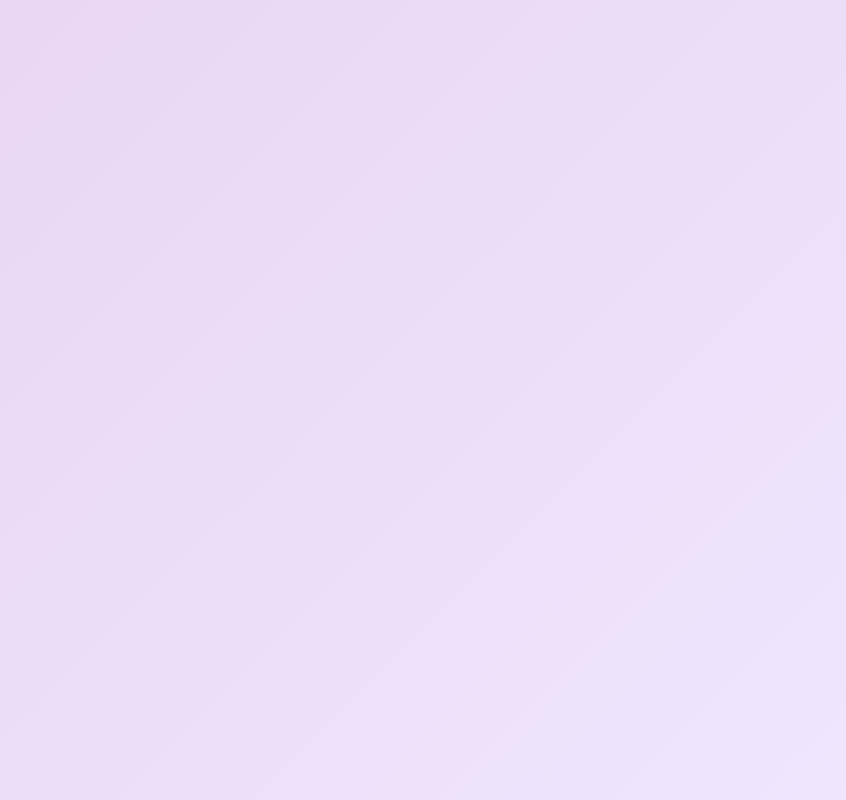
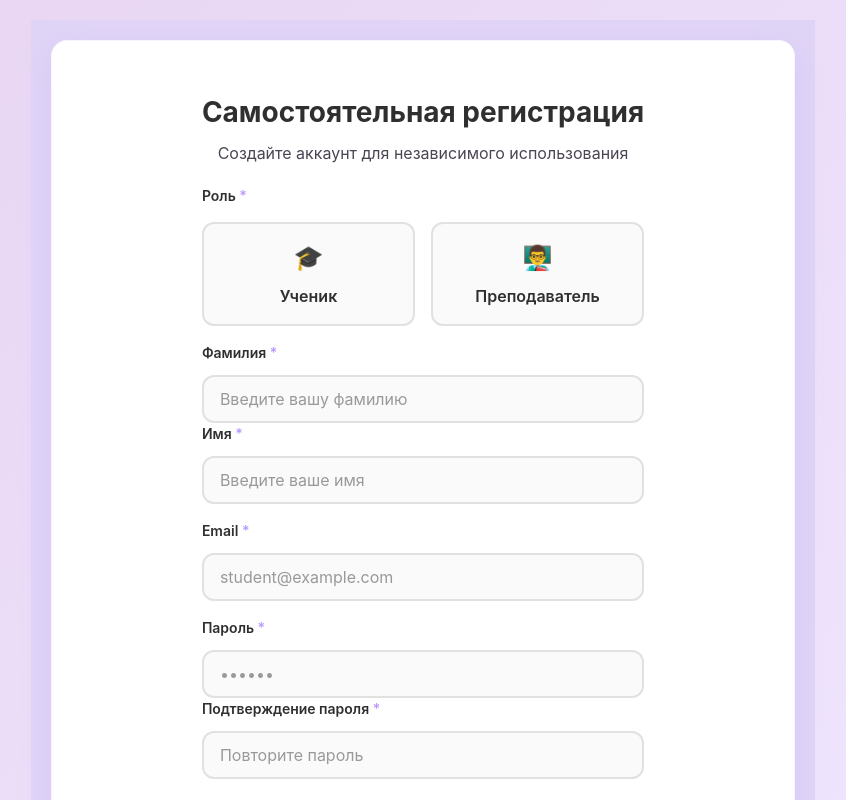
Before and after one commit to Islamdevcom/openschool_frontend, a React (Vite) app: page /self-register in a window 1280 px wide. Before the commit this address had no page. Shown: the top 800 px of the page, without its empty margins (217-1063 px from the left). Built offline with nearby package versions, Linux system fonts and the light colour scheme; no server answers.

Commit message:
feat: add independent registration

```diff
--- a/src/App.jsx
+++ b/src/App.jsx
@@ -32,6 +32,7 @@ function App() {
       <Route path="/enter-code" element={<EnterSchoolCode />} />
       <Route path="/register" element={<RegisterPage />} />
       <Route path="/registration-status" element={<StatusPage />} />
+      <Route path="/self-register" element={<RegisterPage />} />
 
       {/* Кабинеты по ролям, защищённые PrivateRoute */}
       <Route
--- a/src/pages/registration/RegisterPage.jsx
+++ b/src/pages/registration/RegisterPage.jsx
@@ -1,8 +1,18 @@
-import React, { useState, useEffect } from 'react';
+import React, { useState } from 'react';
 import { useLocation, useNavigate } from 'react-router-dom';
 import styles from './RegisterPage.module.css';
+import axios from 'axios';
+
+const API_URL = import.meta.env.VITE_API_URL || 'https://openschoolbackend-production.up.railway.app';
 
 const RegisterPage = () => {
+  const location = useLocation();
+  const navigate = useNavigate();
+
+  // Определяем тип регистрации по URL или state
+  const isIndependent = location.pathname === '/self-register';
+  const schoolCode = location.state?.schoolCode || ''; // Код школы из EnterSchoolCode
+
   const [formData, setFormData] = useState({
     lastName: '',
     firstName: '',
@@ -22,7 +32,6 @@ const RegisterPage = () => {
       [name]: value
     }));
 
-    // Очистить ошибку при изменении поля
     if (errors[name]) {
       setErrors(prev => ({
         ...prev,
@@ -34,22 +43,18 @@ const RegisterPage = () => {
   const validateForm = () => {
     const newErrors = {};
 
-    // Проверка роли
     if (!formData.role) {
       newErrors.role = 'Выберите роль';
     }
 
-    // Проверка фамилии
     if (!formData.lastName.trim()) {
       newErrors.lastName = 'Фамилия обязательна';
     }
 
-    // Проверка имени
     if (!formData.firstName.trim()) {
       newErrors.firstName = 'Имя обязательно';
     }
 
-    // Проверка email
     const emailRegex = /^[^\s@]+@[^\s@]+\.[^\s@]+$/;
     if (!formData.email.trim()) {
       newErrors.email = 'Email обязателен';
@@ -57,14 +62,12 @@ const RegisterPage = () => {
       newErrors.email = 'Некорректный формат email';
     }
 
-    // Проверка пароля
     if (!formData.password) {
       newErrors.password = 'Пароль обязателен';
     } else if (formData.password.length < 6) {
       newErrors.password = 'Пароль должен содержать минимум 6 символов';
     }
 
-    // Проверка подтверждения пароля
     if (!formData.confirmPassword) {
       newErrors.confirmPassword = 'Подтверждение пароля обязательно';
     } else if (formData.password !== formData.confirmPassword) {
@@ -87,27 +90,58 @@ const RegisterPage = () => {
     setErrors({});
 
     try {
-      // Здесь будет логика отправки данных на сервер
-      console.log('Данные для регистрации:', formData);
+      // Объединяем фамилию и имя в full_name
+      const full_name = `${formData.lastName} ${formData.firstName}`.trim();
 
-      // Имитация запроса к серверу
-      await new Promise(resolve => setTimeout(resolve, 1000));
+      // Выбираем endpoint и данные в зависимости от типа регистрации
+      if (isIndependent) {
+        // Самостоятельная регистрация
+        const payload = {
+          full_name,
+          email: formData.email,
+          password: formData.password,
+          role: formData.role
+        };
 
-      alert('Регистрация успешно завершена!');
+        const response = await axios.post(`${API_URL}/register-request/independent`, payload);
 
-      // Очистка формы после успешной отправки
-      setFormData({
-        lastName: '',
-        firstName: '',
-        email: '',
-        password: '',
-        confirmPassword: '',
-        role: ''
-      });
+        alert('✅ Регистрация успешна! Теперь вы можете войти в систему');
+        navigate('/login');
+
+      } else {
+        // Регистрация через код школы
+        if (!schoolCode) {
+          alert('❌ Код школы не найден. Пожалуйста, начните с ввода кода школы.');
+          navigate('/enter-code');
+          return;
+        }
+
+        const payload = {
+          full_name,
+          email: formData.email,
+          password: formData.password,
+          role: formData.role,
+          school_code: schoolCode
+        };
+
+        const response = await axios.post(`${API_URL}/register-request/school`, payload);
+
+        // Переход на страницу ожидания
+        navigate('/registration-status', {
+          state: {
+            email: formData.email,
+            school_code: schoolCode
+          }
+        });
+      }
 
     } catch (error) {
       console.error('Ошибка при регистрации:', error);
-      alert('Произошла ошибка при регистрации. Попробуйте еще раз.');
+
+      // Показываем ошибку от сервера
+      const errorMessage = error.response?.data?.detail || 'Произошла ошибка при регистрации. Попробуйте еще раз.';
+      alert('❌ ' + errorMessage);
+
     } finally {
       setIsSubmitting(false);
     }
@@ -117,8 +151,15 @@ const RegisterPage = () => {
     <div className={styles.registerPage}>
       <div className={styles.container}>
         <div className={styles.formWrapper}>
-          <h1 className={styles.title}>Регистрация</h1>
-          <p className={styles.subtitle}>Создайте новый аккаунт</p>
+          <h1 className={styles.title}>
+            {isIndependent ? 'Самостоятельная регистрация' : 'Регистрация в школе'}
+          </h1>
+          <p className={styles.subtitle}>
+            {isIndependent
+              ? 'Создайте аккаунт для независимого использования'
+              : `Регистрация с кодом школы: ${schoolCode}`
+            }
+          </p>
 
           <form className={styles.form} onSubmit={handleSubmit}>
             <div className={styles.inputGroup}>
@@ -209,7 +250,7 @@ const RegisterPage = () => {
                 value={formData.email}
                 onChange={handleChange}
                 className={`${styles.input} ${errors.email ? styles.inputError : ''}`}
-                placeholder="Введите ваш email"
+                placeholder="student@example.com"
               />
               {errors.email && (
                 <span className={styles.errorMessage}>{errors.email}</span>
@@ -228,7 +269,7 @@ const RegisterPage = () => {
                   value={formData.password}
                   onChange={handleChange}
                   className={`${styles.input} ${errors.password ? styles.inputError : ''}`}
-                  placeholder="Введите пароль"
+                  placeholder="••••••"
                 />
                 {errors.password && (
                   <span className={styles.errorMessage}>{errors.password}</span>
```
